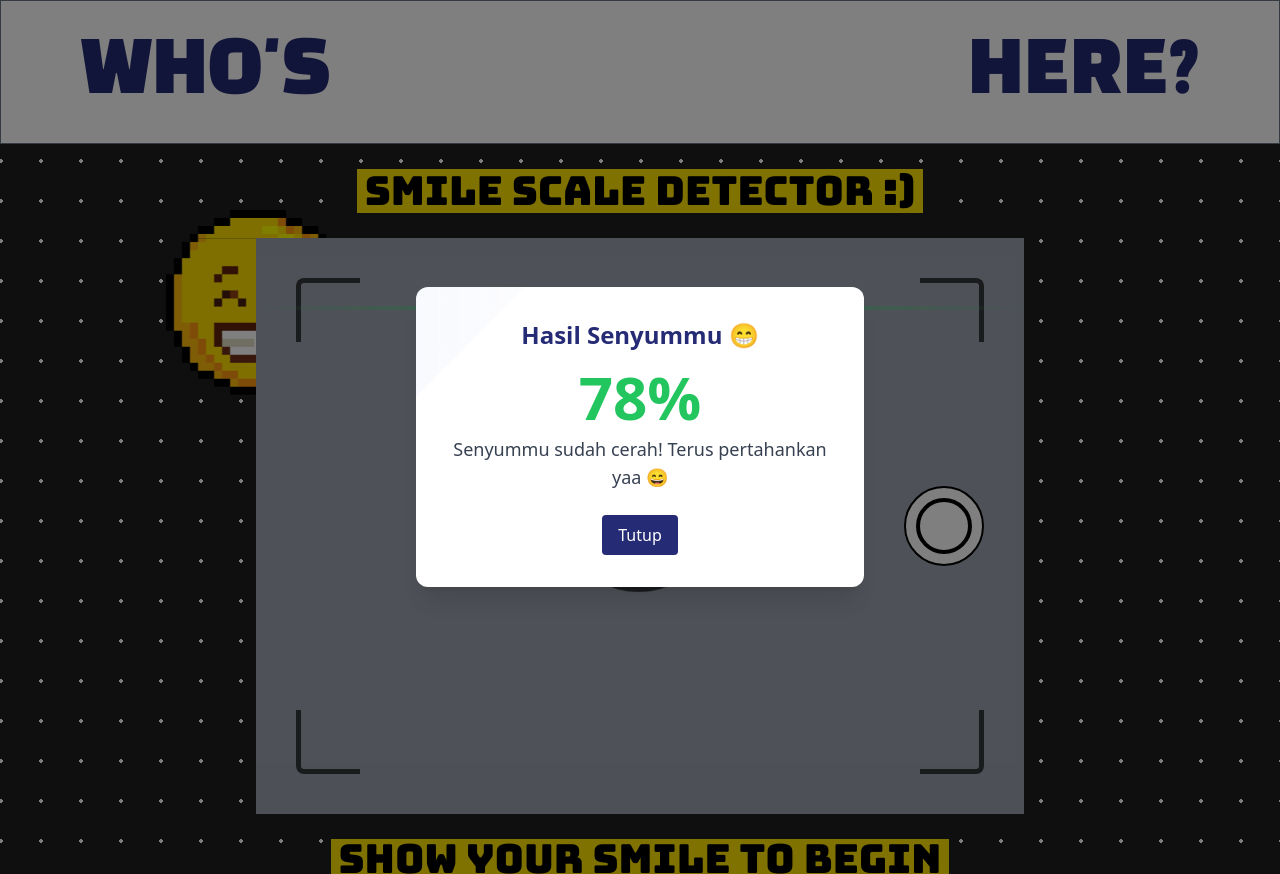
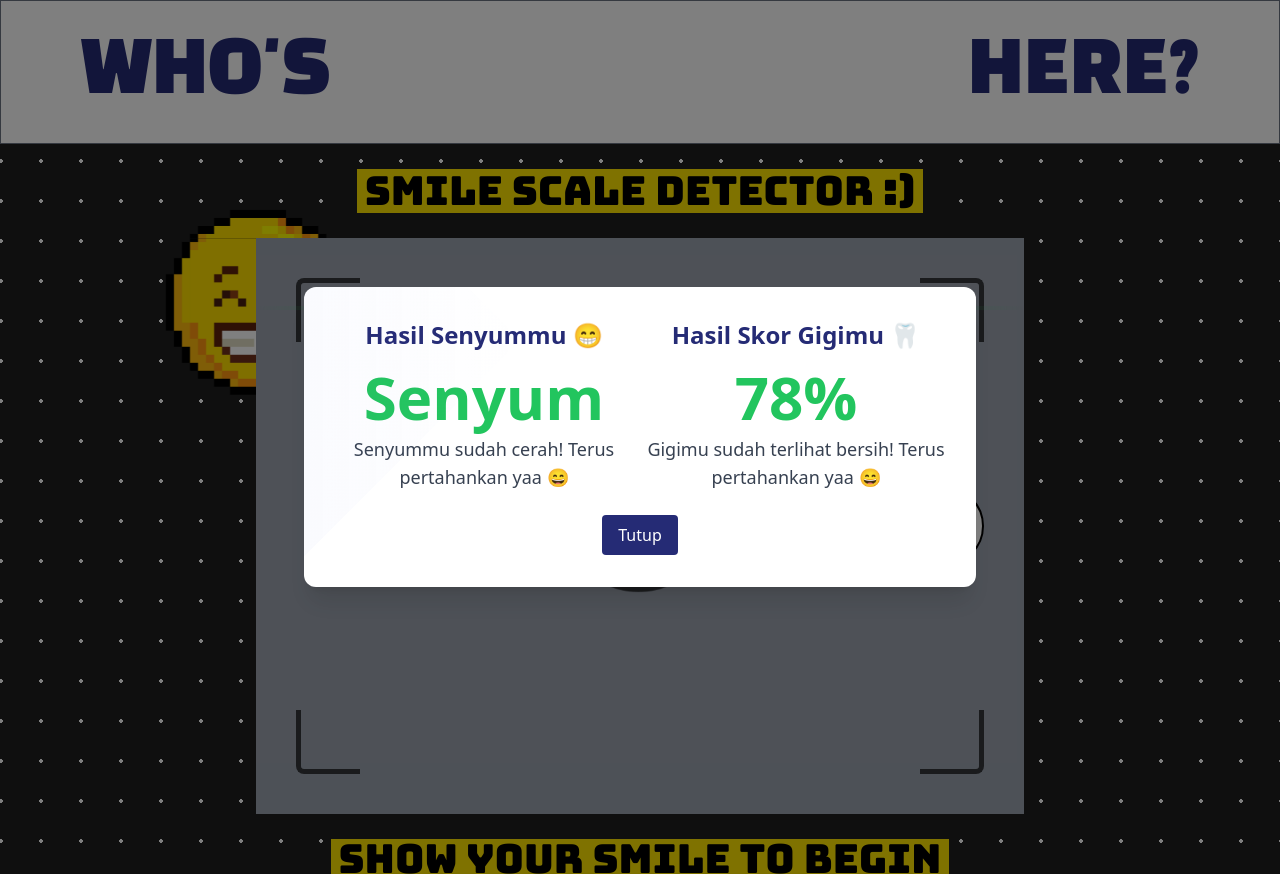
Before and after one commit to rafiialgh/smile_detection_web, a Flask app: page / in a window 1280 px wide. Run offline with Flask 3, Linux system fonts and the light colour scheme.

Commit message:
update modal

```diff
--- a/static/css/output.css
+++ b/static/css/output.css
@@ -773,6 +773,11 @@ video {
   width: 7rem;
 }
 
+.w-max {
+  width: -moz-max-content;
+  width: max-content;
+}
+
 .max-w-3xl {
   max-width: 48rem;
 }
@@ -781,8 +786,28 @@ video {
   max-width: 28rem;
 }
 
+.max-w-screen-lg {
+  max-width: 1024px;
+}
+
+.max-w-screen-xl {
+  max-width: 1280px;
+}
+
+.max-w-xl {
+  max-width: 36rem;
+}
+
+.max-w-2xl {
+  max-width: 42rem;
+}
+
 .flex-grow {
   flex-grow: 1;
+}
+
+.basis-1\/2 {
+  flex-basis: 50%;
 }
 
 .-translate-y-1\/2 {
@@ -833,6 +858,14 @@ video {
 
 .animate-spin {
   animation: spin 1s linear infinite;
+}
+
+.flex-row {
+  flex-direction: row;
+}
+
+.flex-col {
+  flex-direction: column;
 }
 
 .items-center {
--- a/templates/index.html
+++ b/templates/index.html
@@ -52,13 +52,25 @@
     <!-- Modal Score -->
     <div id="scoreModal" class="fixed inset-0 z-50 flex items-center justify-center bg-black bg-opacity-50 block">
       <div
-        class="bg-white shimmer overflow-hidden rounded-xl shadow-xl w-[90%] max-w-md px-6 py-8 text-center relative">
+        class="bg-white shimmer overflow-hidden rounded-xl shadow-xl w-[90%] max-w-2xl px-6 py-8 text-center relative">
 
-        <h2 class="text-2xl font-bold text-[#252B75] mb-4">Hasil Senyummu 😁</h2>
+        <div class="flex flex-row ">
+          <div class="basis-1/2">
+            <h2 class="text-2xl font-bold text-[#252B75] mb-4">Hasil Senyummu 😁</h2>
 
-        <p class="text-6xl font-black text-green-500 mb-2" id="scoreValue">78%</p>
+            <p class="text-6xl font-black text-green-500 mb-2" id="scoreValue">Senyum</p>
 
-        <p class="text-lg text-gray-700 mb-6">Senyummu sudah cerah! Terus pertahankan yaa 😄</p>
+            <p class="text-lg text-gray-700 mb-6">Senyummu sudah cerah! Terus pertahankan yaa 😄</p>
+          </div>
+
+          <div class="basis-1/2">
+            <h2 class="text-2xl font-bold text-[#252B75] mb-4">Hasil Skor Gigimu 🦷</h2>
+
+            <p class="text-6xl font-black text-green-500 mb-2" id="scoreValue">78%</p>
+
+            <p class="text-lg text-gray-700 mb-6">Gigimu sudah terlihat bersih! Terus pertahankan yaa 😄</p>
+          </div>
+        </div>
 
         <button onclick="closeScoreModal()"
           class="px-4 py-2 bg-[#252B75] text-white rounded hover:bg-blue-800 transition">
@@ -102,10 +114,11 @@
         <video id="webcam" autoplay playsinline
           class="w-full h-full object-cover absolute top-0 left-0 z-0 -scale-x-100"></video>
 
-          <!-- Scan line animation -->
-            <div class="absolute inset-0 z-30 overflow-hidden">
-                <div class="scan-line absolute w-full h-1 bg-gradient-to-r from-transparent via-green-400 to-transparent"></div>
-            </div>
+        <!-- Scan line animation -->
+        <div class="absolute inset-0 z-30 overflow-hidden">
+          <div class="scan-line absolute w-full h-1 bg-gradient-to-r from-transparent via-green-400 to-transparent">
+          </div>
+        </div>
 
         <canvas id="canvas" class="hidden"></canvas>
         <button onclick="captureImage()"
```
